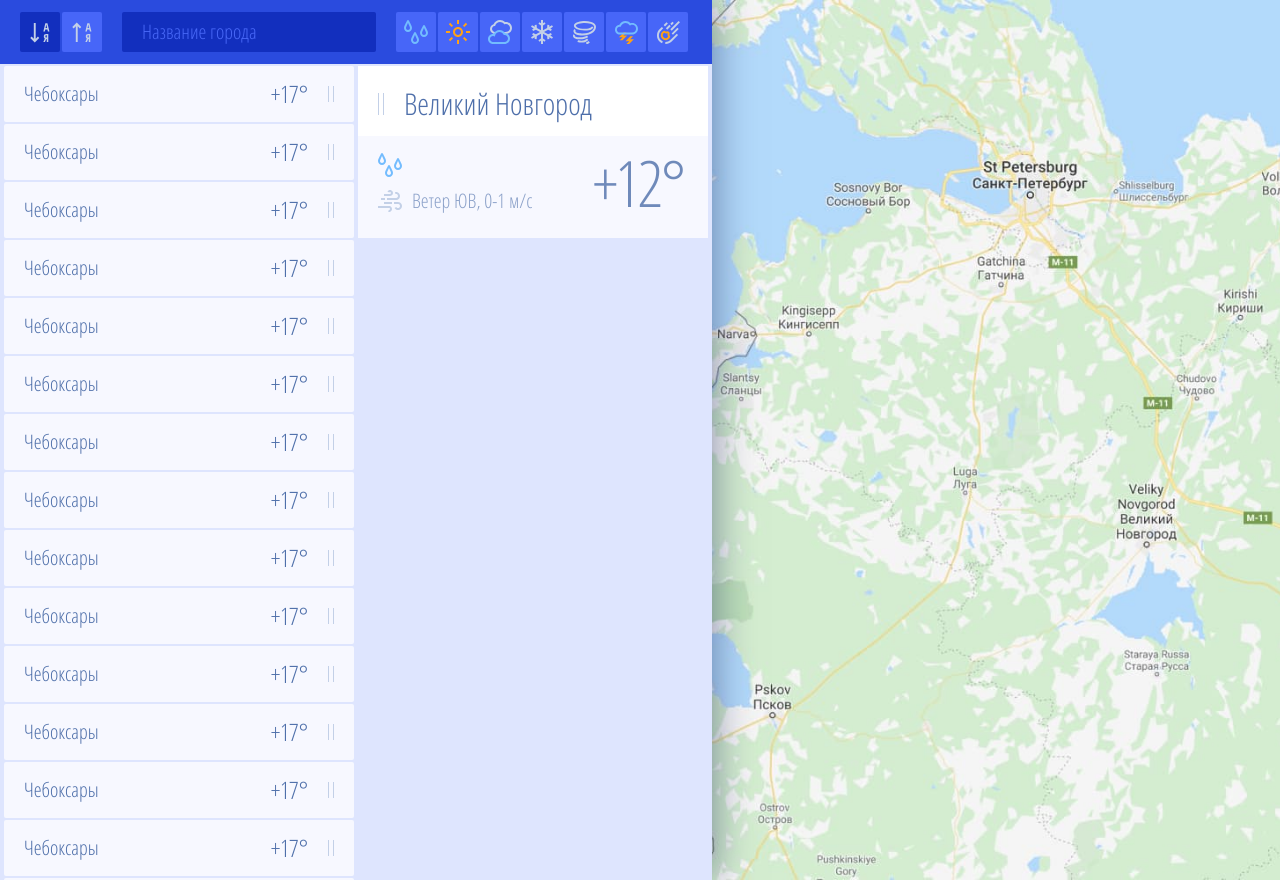
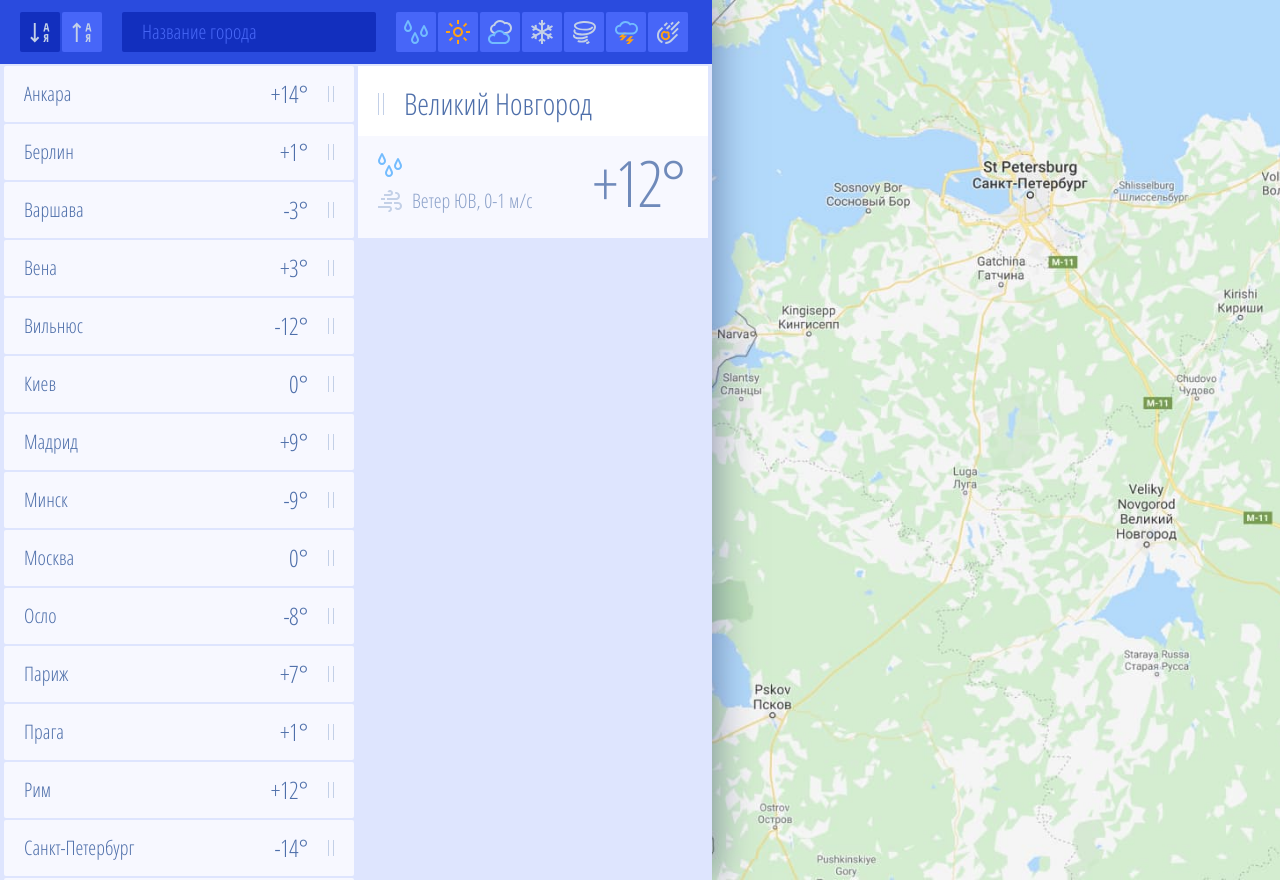
Before and after one commit to okovtkov/weather, a React (Create React App) app: page / in a window 1280 px wide. Built offline with nearby package versions, Linux system fonts and the light colour scheme.

Commit message:
feat: added a data of cities and added props to small-card component

```diff
--- a/src/components/cards/cards.tsx
+++ b/src/components/cards/cards.tsx
@@ -1,32 +1,29 @@
 import BigCard from '../big-card/big-card';
 import SmallCard from '../small-card/small-card';
+import cities, { City } from './cardsData';
 import './cards.scss';
 import '../weather-content/weather-content.scss';
+
+const sortedCities = (): City[] => {
+  return cities.sort((a: City, b: City) => {
+    if (a.city > b.city) return 1;
+    if (a.city < b.city) return -1;
+    return 0;
+  });
+};
 
 const Cards = () => {
   return (
     <section className="cards">
       <h2 className="visually-hidden">Результаты сортировки</h2>
       <div className="cards__small-cards">
-        <SmallCard />
-        <SmallCard />
-        <SmallCard />
-        <SmallCard />
-        <SmallCard />
-        <SmallCard />
-        <SmallCard />
-        <SmallCard />
-        <SmallCard />
-        <SmallCard />
-        <SmallCard />
-        <SmallCard />
-        <SmallCard />
-        <SmallCard />
-        <SmallCard />
-        <SmallCard />
-        <SmallCard />
-        <SmallCard />
-        <SmallCard />
+        {sortedCities().map((item: City) => (
+          <SmallCard
+            city={item.city}
+            temperature={item.temperature}
+            key={item.city}
+          />
+        ))}
       </div>
       <div className="cards__big-cards">
         <div className="cards__help">
--- /dev/null
+++ b/src/components/cards/cardsData.ts
@@ -0,0 +1,77 @@
+export interface City {
+  city: string;
+  temperature: number;
+}
+
+const cities: City[] = [
+  {
+    city: 'Москва',
+    temperature: 0,
+  },
+  {
+    city: 'Санкт-Петербург',
+    temperature: -14,
+  },
+  {
+    city: 'Киев',
+    temperature: 0,
+  },
+  {
+    city: 'Минск',
+    temperature: -9,
+  },
+  {
+    city: 'Вильнюс',
+    temperature: -12,
+  },
+  {
+    city: 'Варшава',
+    temperature: -3,
+  },
+  {
+    city: 'Вена',
+    temperature: 3,
+  },
+  {
+    city: 'Рим',
+    temperature: 12,
+  },
+  {
+    city: 'София',
+    temperature: 1,
+  },
+  {
+    city: 'Париж',
+    temperature: 7,
+  },
+  {
+    city: 'Анкара',
+    temperature: 14,
+  },
+  {
+    city: 'Мадрид',
+    temperature: 9,
+  },
+  {
+    city: 'Осло',
+    temperature: -8,
+  },
+  {
+    city: 'Берлин',
+    temperature: 1,
+  },
+  {
+    city: 'Прага',
+    temperature: 1,
+  },
+  {
+    city: 'Таллин',
+    temperature: -12,
+  },
+  {
+    city: 'Хельсинки',
+    temperature: 17,
+  },
+];
+
+export default cities;
--- a/src/components/small-card/small-card.tsx
+++ b/src/components/small-card/small-card.tsx
@@ -1,11 +1,22 @@
 import Icon from '../icon/icon';
 import './small-card.scss';
 
-const SmallCard = () => {
+interface Props {
+  city: string;
+  temperature: number;
+}
+
+const SmallCard = (props: Props) => {
+  const getTemerature = (): string => {
+    if (props.temperature > 0) return `+${props.temperature}`;
+    if (props.temperature < 0) return `${props.temperature}`;
+    return '0';
+  };
+
   return (
     <div className="small-card">
-      <span className="small-card__city">Чебоксары</span>
-      <span className="small-card__temperature">+17°</span>
+      <span className="small-card__city">{props.city}</span>
+      <span className="small-card__temperature">{getTemerature()}°</span>
       <Icon name="strips-small" />
     </div>
   );
```
Also changed, not shown: img/images/map.jpg (added).
